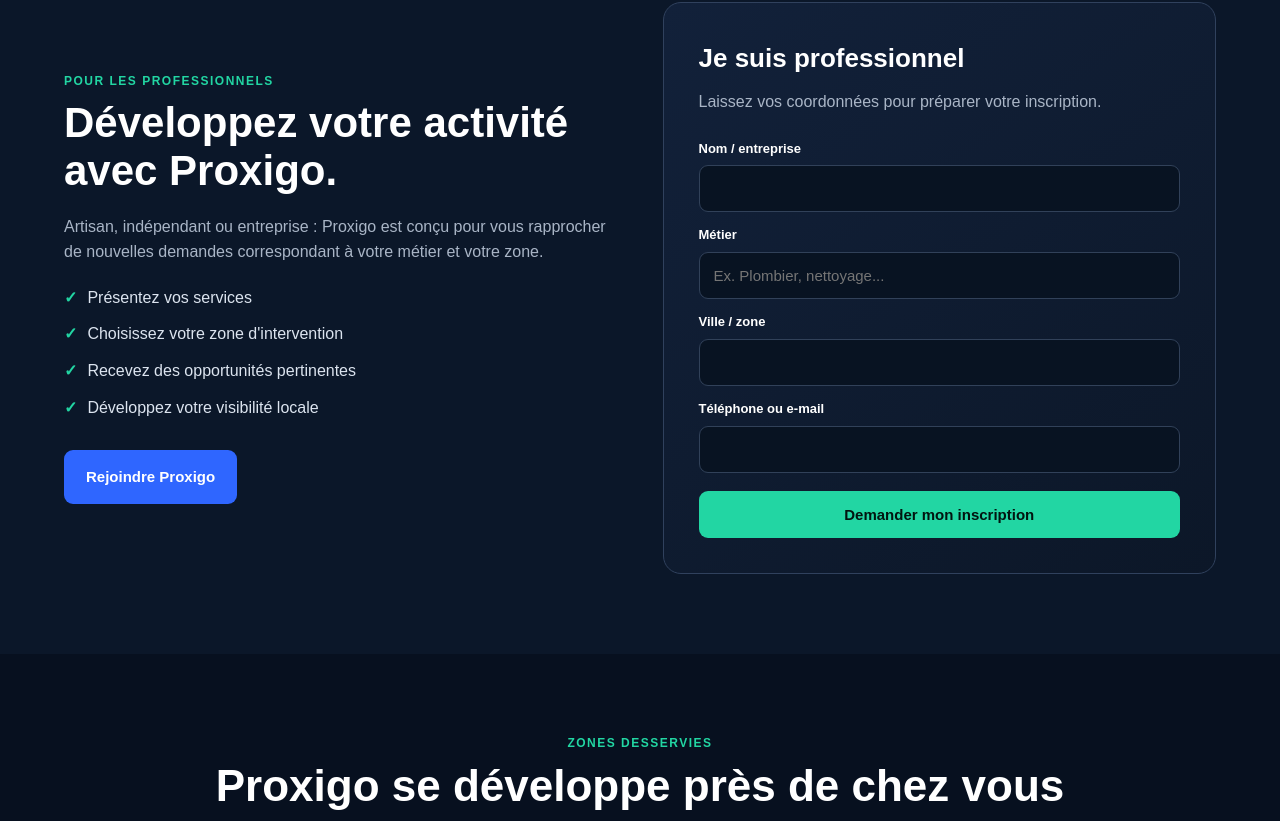
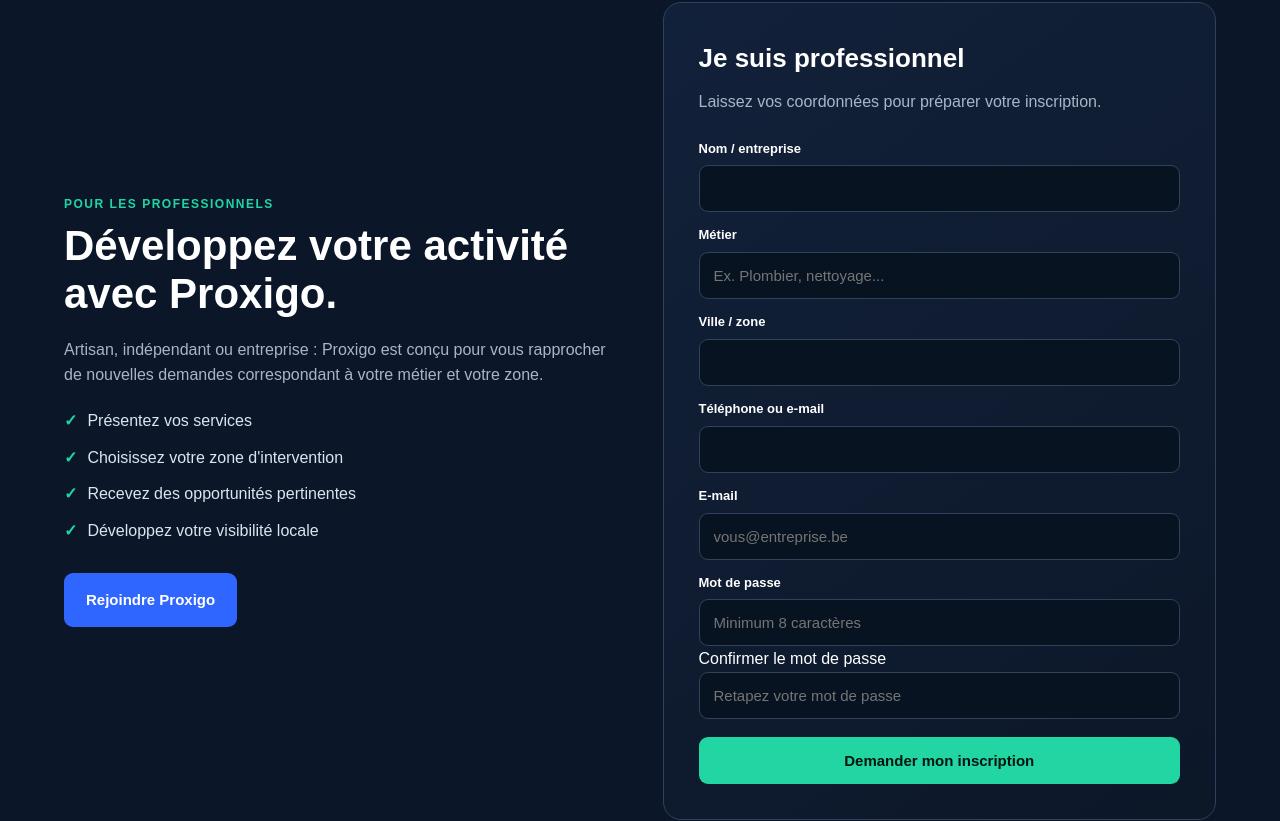
Before and after one commit to Proxigobenelux/proxigo-web, a plain HTML site: page index.html in a window 1280 px wide. Shown: the part 2175-2996 px from the top of the page. Drawn offline with Linux system fonts and the light colour scheme.

Commit message:
Enhance form with email and password inputs
Added email and password fields with confirmation to the form.

```diff
--- a/index.html
+++ b/index.html
@@ -841,7 +841,29 @@
 
         <label>Téléphone ou e-mail</label>
         <input type="text" required>
+<label>E-mail</label>
+<input
+    type="email"
+    id="proEmail"
+    placeholder="vous@entreprise.be"
+    required
+>
 
+<label>Mot de passe</label>
+<input
+    type="password"
+    id="proPassword"
+    placeholder="Minimum 8 caractères"
+    minlength="8"
+    required
+<label>Confirmer le mot de passe</label>
+<input
+    type="password"
+    id="proPasswordConfirm"
+    placeholder="Retapez votre mot de passe"
+    minlength="8"
+    required
+>
         <button type="submit" class="btn btn-green full">
           Demander mon inscription
         </button>
```
